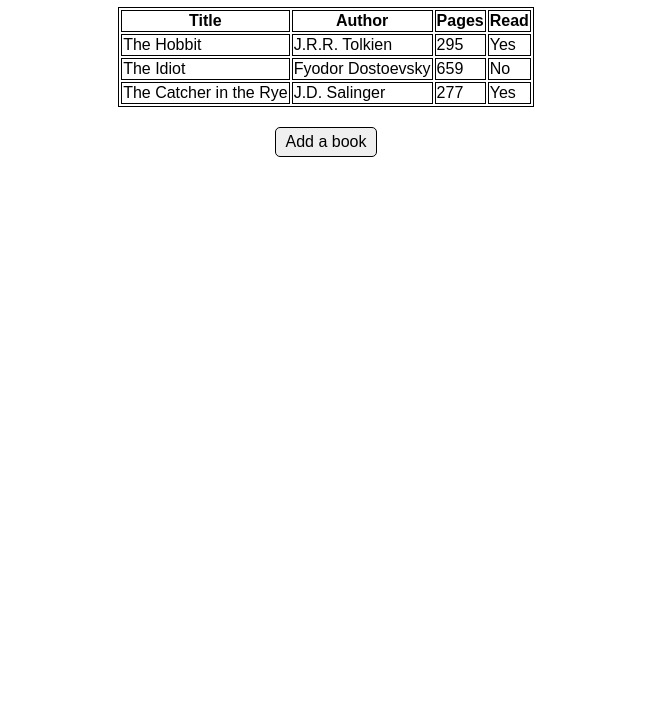
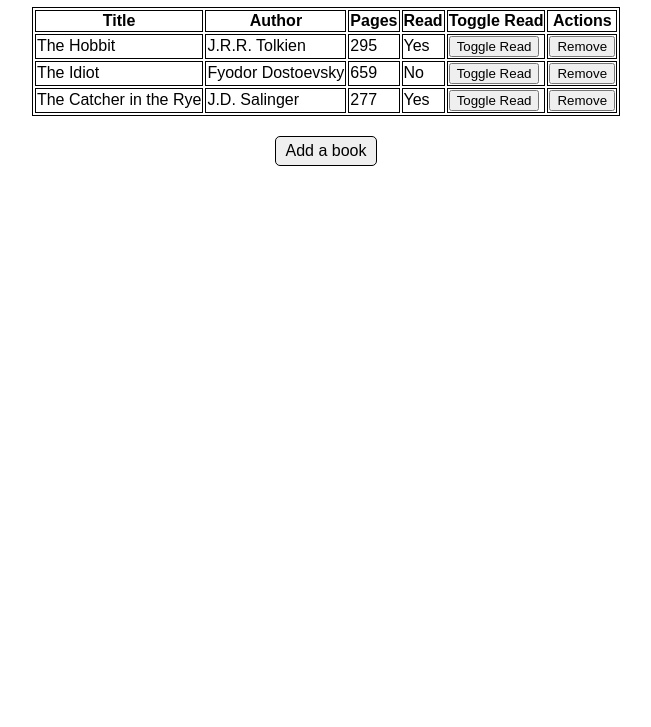
Before and after one commit to al3ss4ndrolb/library_exercise, a plain HTML site: page index.html in a window 1280 px wide. Shown: the part 73-800 px from the top of the page, without its empty margins (314-965 px from the left). Drawn offline with Linux system fonts and the light colour scheme.

Commit message:
fix: bug that wasn't allowing toggle on existing books
finish exercise

```diff
--- a/index.html
+++ b/index.html
@@ -15,6 +15,10 @@
           <th>Author</th>
           <th>Pages</th>
           <th>Read</th>
+          <th>Toggle Read</th>
+          <!-- New column for toggle read button -->
+          <th>Actions</th>
+          <!-- New column for actions -->
         </tr>
       </thead>
       <tbody></tbody>
--- a/main.js
+++ b/main.js
@@ -1,12 +1,7 @@
 const myLibrary = [
-  { title: "The Hobbit", author: "J.R.R. Tolkien", pages: 295, read: true },
-  { title: "The Idiot", author: "Fyodor Dostoevsky", pages: 659, read: false },
-  {
-    title: "The Catcher in the Rye",
-    author: "J.D. Salinger",
-    pages: 277,
-    read: true,
-  },
+  new Book("The Hobbit", "J.R.R. Tolkien", 295, true),
+  new Book("The Idiot", "Fyodor Dostoevsky", 659, false),
+  new Book("The Catcher in the Rye", "J.D. Salinger", 277, true),
 ];
 
 function Book(title, author, pages, read) {
@@ -16,10 +11,19 @@ function Book(title, author, pages, read) {
   this.read = read;
 }
 
+Book.prototype.toggleReadStatus = function () {
+  this.read = !this.read;
+};
+
 function addBookToLibrary(title, author, pages, read) {
   const book = new Book(title, author, pages, read);
   myLibrary.push(book);
   displayBooks(); // Update the display when a new book is added
+}
+
+function removeBookFromLibrary(index) {
+  myLibrary.splice(index, 1);
+  displayBooks();
 }
 
 // Function to display books in the table
@@ -27,7 +31,7 @@ function displayBooks() {
   const tableBody = document.querySelector(".books-table tbody");
   tableBody.innerHTML = ""; // Clear the table before adding rows
 
-  myLibrary.forEach((book) => {
+  myLibrary.forEach((book, index) => {
     const row = document.createElement("tr");
 
     // Create cells for the row
@@ -43,11 +47,30 @@ function displayBooks() {
     const readCell = document.createElement("td");
     readCell.textContent = book.read ? "Yes" : "No";
 
+    const toggleReadCell = document.createElement("td");
+    const toggleReadButton = document.createElement("button");
+    toggleReadButton.textContent = "Toggle Read";
+    toggleReadButton.addEventListener("click", () => {
+      book.toggleReadStatus();
+      displayBooks();
+    });
+    toggleReadCell.appendChild(toggleReadButton);
+
+    const removeCell = document.createElement("td");
+    const removeButton = document.createElement("button");
+    removeButton.textContent = "Remove";
+    removeButton.addEventListener("click", () => {
+      removeBookFromLibrary(index);
+    });
+    removeCell.appendChild(removeButton);
+
     // Append cells to the row
     row.appendChild(titleCell);
     row.appendChild(authorCell);
     row.appendChild(pagesCell);
     row.appendChild(readCell);
+    row.appendChild(toggleReadCell);
+    row.appendChild(removeCell);
 
     // Append the row to the table body
     tableBody.appendChild(row);
```
Also changed, not shown: script.js (added).
